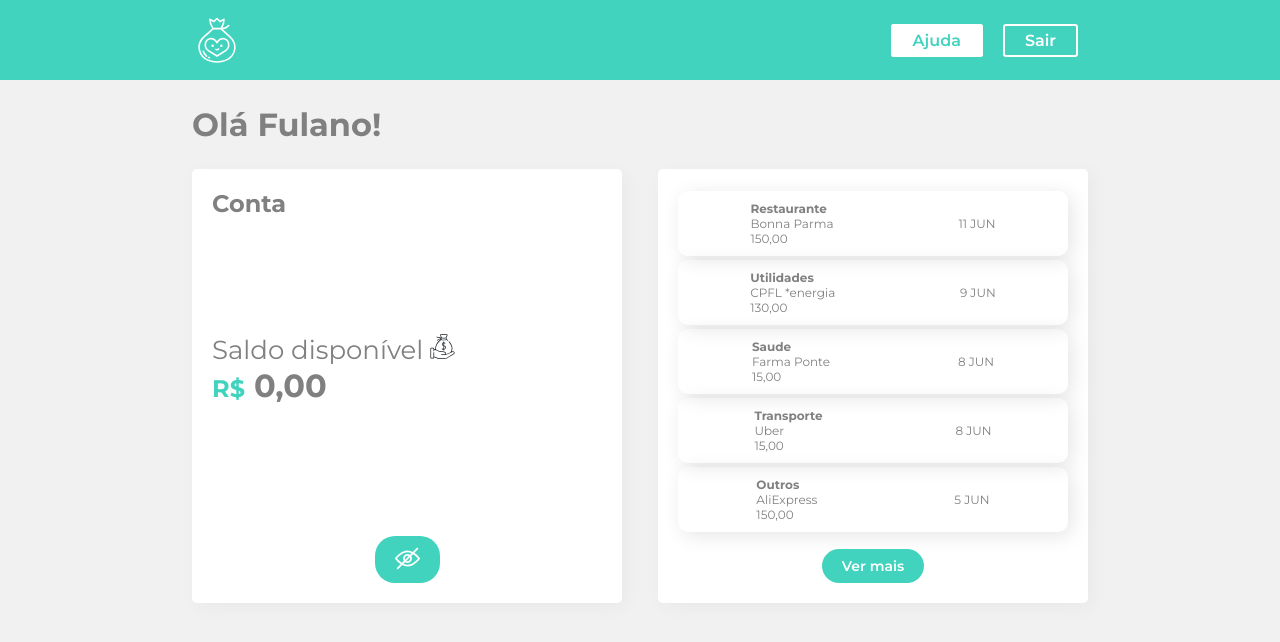
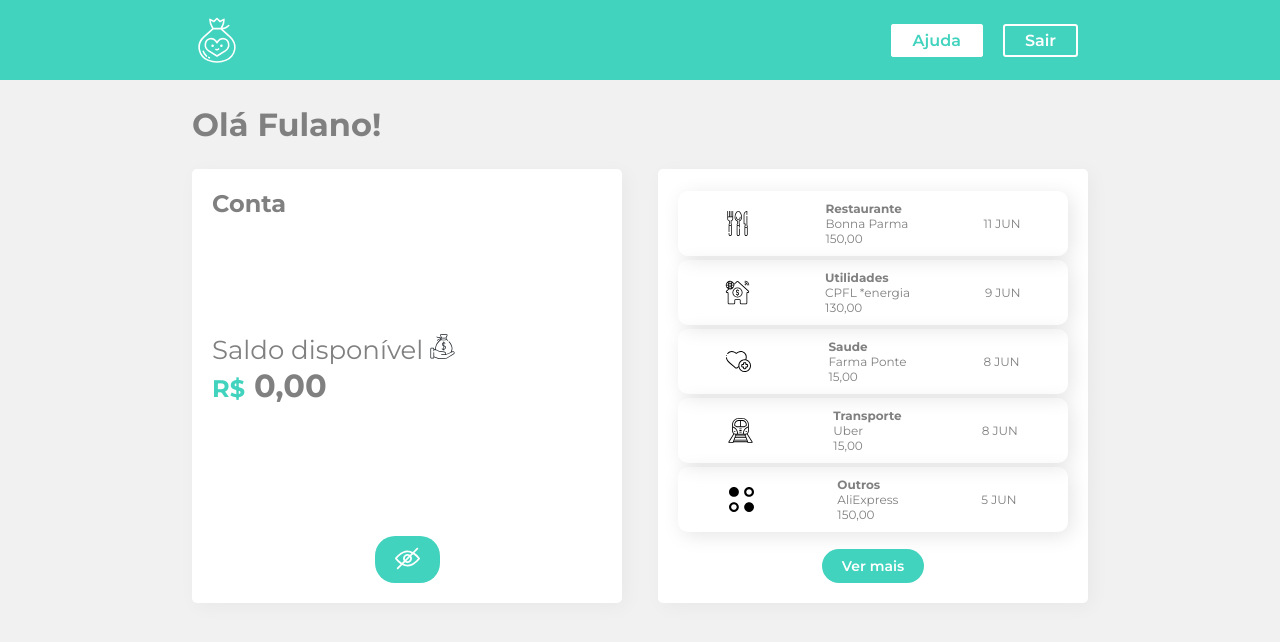
Before and after one commit to alexandrehalas/react-styled-components, a React (Create React App) app: page / in a window 1280 px wide. Shown: the top 642 px of the page. Built offline with nearby package versions, Linux system fonts and the light colour scheme.

Commit message:
Construído filtro de imagens para os ícones

```diff
--- /dev/null
+++ b/src/Components/ImageFilter.jsx
@@ -0,0 +1,18 @@
+import React from "react"
+import alimentacao from '../assets/images/alimentacao.svg'
+import outros from '../assets/images/outros.svg'
+import saude from '../assets/images/saude.svg'
+import transporte from '../assets/images/transporte.svg'
+import utilidades from '../assets/images/utilidades.svg'
+import { Icone } from "./UI"
+
+export default (type) => {
+    const Images = {
+        Restaurante: <Icone src={alimentacao} alt="Restaurante"></Icone>,
+        Outros: <Icone src={outros} alt="Outros"></Icone>,
+        Saude: <Icone src={saude} alt="Saúde"></Icone>,
+        Transporte: <Icone src={transporte} alt="Transporte"></Icone>,
+        default: <Icone src={utilidades} alt="utilidades"></Icone>
+    }
+    return Images[type] || Images.default;
+}
--- a/src/Components/Itens/index.jsx
+++ b/src/Components/Itens/index.jsx
@@ -1,5 +1,6 @@
 import React from 'react'
 import styled from 'styled-components'
+import ImageFilter from '../ImageFilter'
 import Item from '../Item'
 
 const Itens = styled.div`
@@ -16,6 +17,7 @@
 export default (props) => {
     return (
         <Itens>
+            {ImageFilter(props.type)}
             <Item {...props}></Item>
             <span>{props.date}</span>
         </Itens>
```
